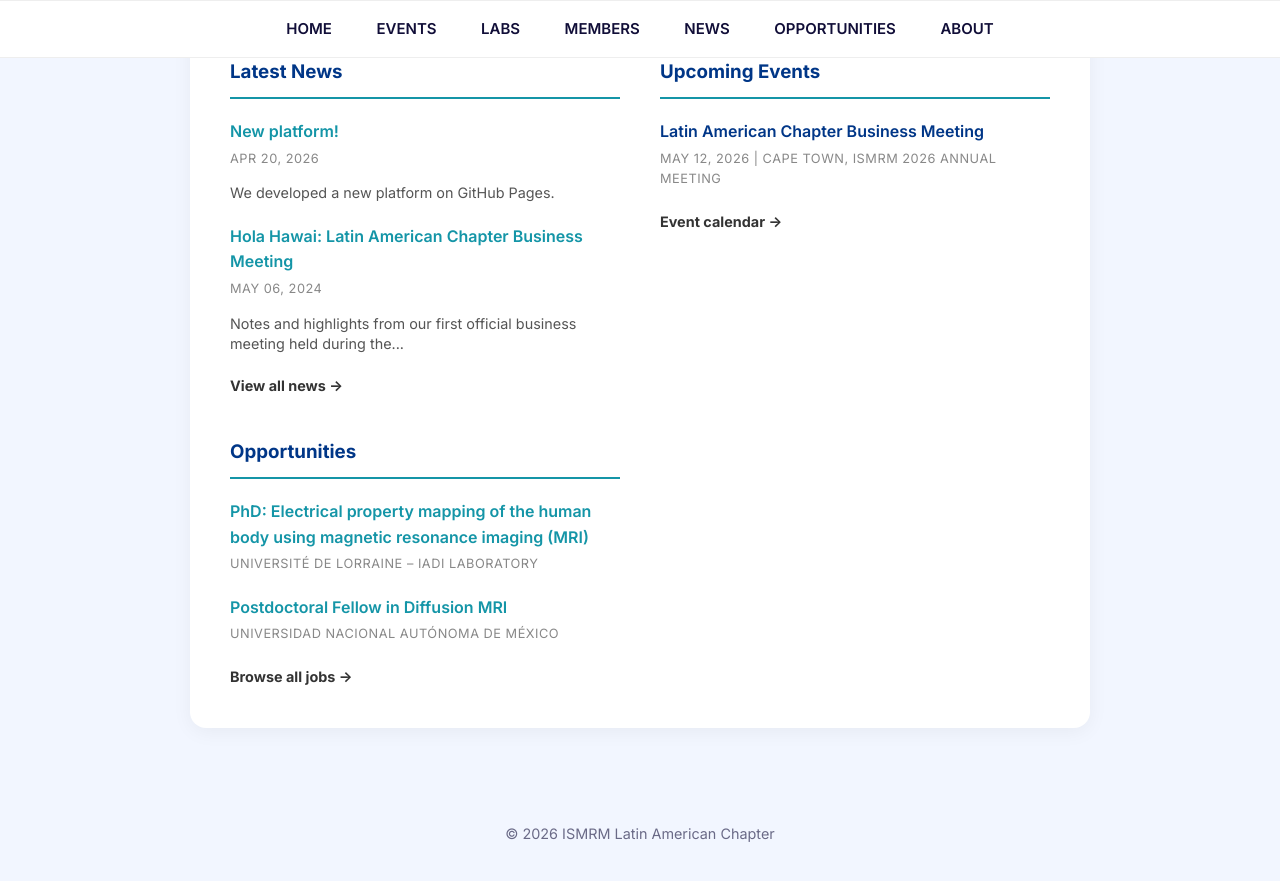
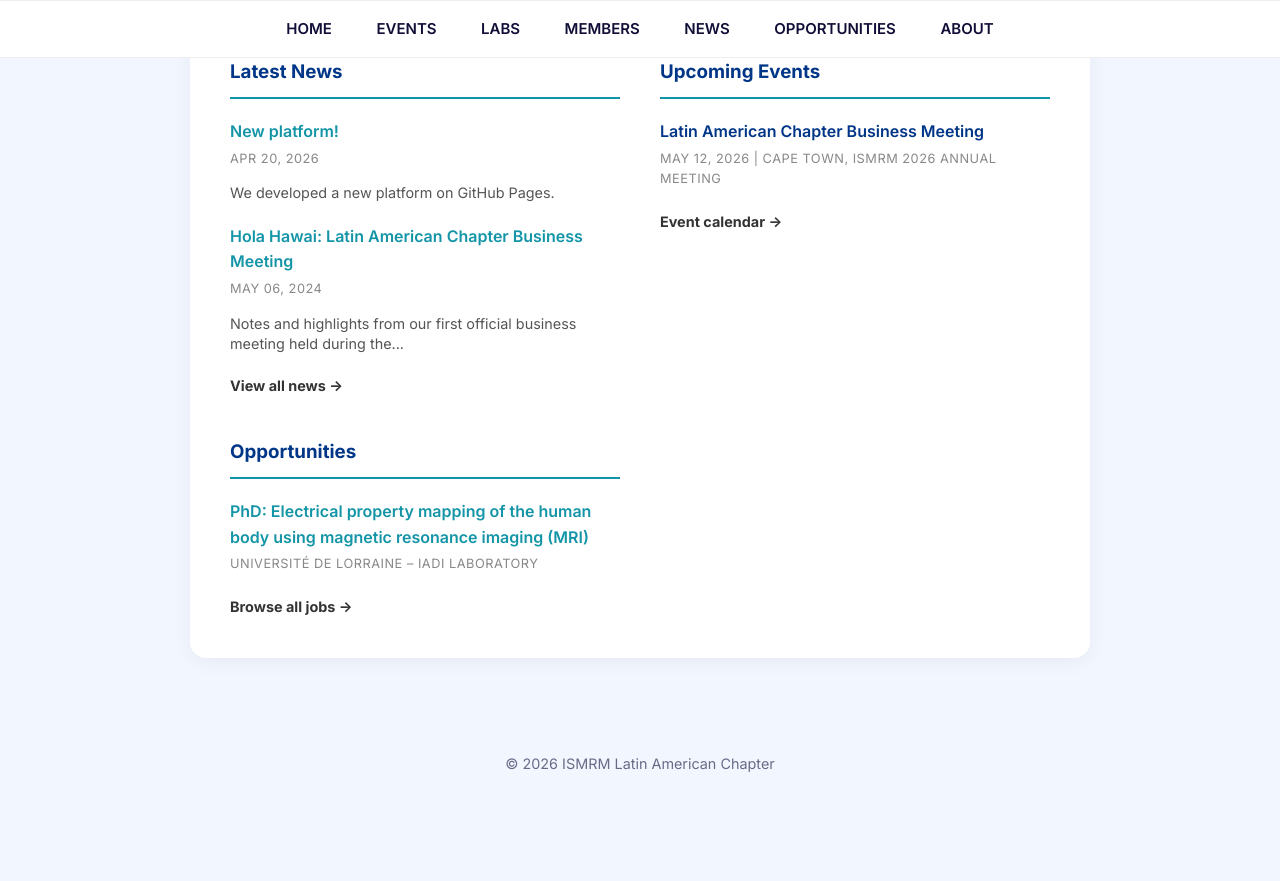
Before and after one commit to ISMRM-latam/ismrm-latam.github.io, a Jekyll site: the page built from index.html, in a window 1280 px wide and 900 px high, scrolled down 840 px. Shown: the top 881 px of the window. Built offline with Jekyll 4.4.1, drawn with Linux system fonts in a browser that asks for light colours; after the commit the page ends 1669 px from its top, so only the background shows below that; some of the changed lines change nothing that is shown.

Commit message:
Cleaning Jobs

```diff
--- a/_data/jobs.json
+++ b/_data/jobs.json
@@ -1,24 +1,4 @@
 [
-  {
-    "title": "Postdoctoral Fellow in Diffusion MRI",
-    "institution": "Universidad Nacional Autónoma de México",
-    "modality": "Full-time",
-    "location": "Mexico City, Mexico",
-    "deadline": "2026-05-15",
-    "link": "https://example.com/apply",
-    "description": "Seeking a postdoc to work on advanced diffusion modeling and microstructure imaging.",
-    "posted": "2026-04-18"
-  },
-  {
-    "title": "PhD Position: Low-Field MRI Hardware",
-    "institution": "Pontificia Universidad Católica de Chile",
-    "modality": "PhD Position",
-    "location": "Santiago, Chile",
-    "deadline": "2026-04-25",
-    "link": "mailto:pi@university.cl",
-    "description": "Research focusing on Halbach array optimization for portable MRI scanners.",
-    "posted": "2026-04-10"
-  },
   {
     "title": "PhD: Electrical property mapping of the human body using magnetic resonance imaging (MRI)",
     "institution": "Université de Lorraine – IADI Laboratory",
```
